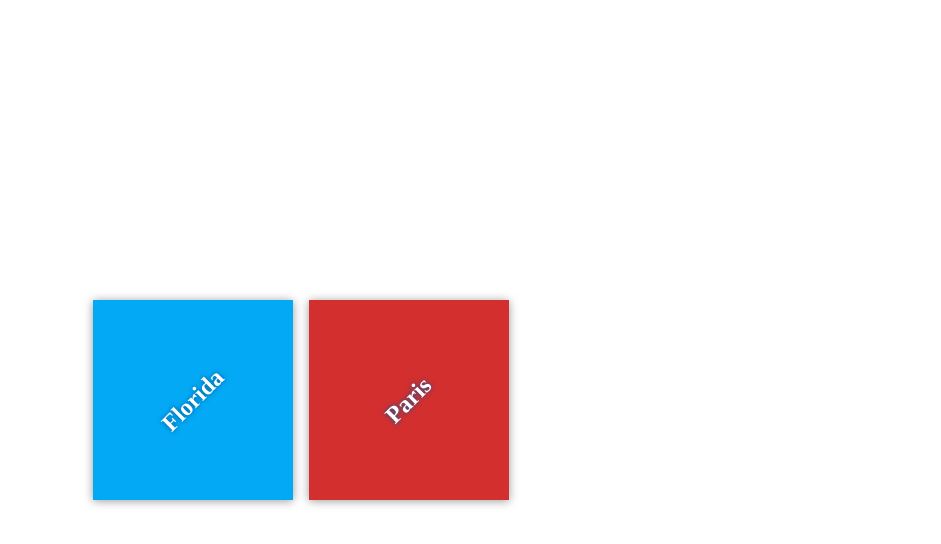
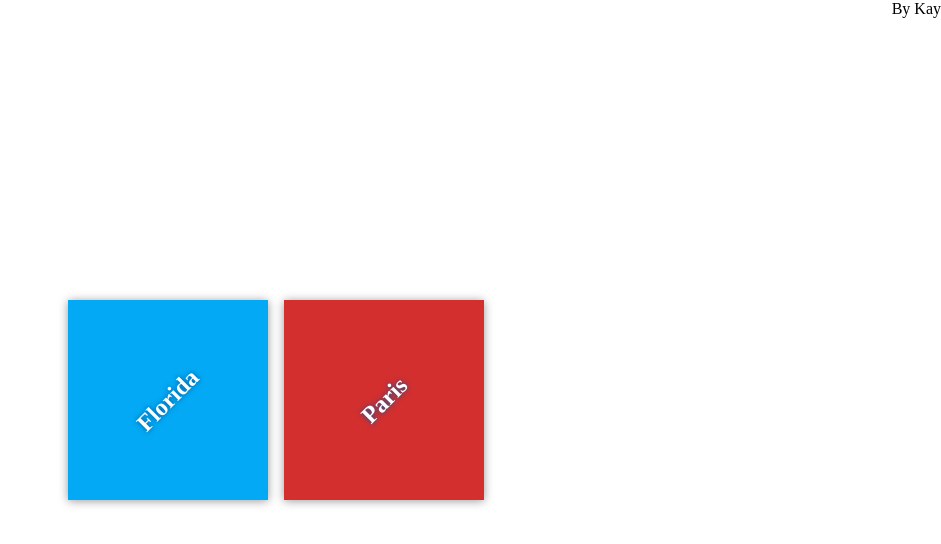
Before and after one commit to KAYounes/my-travel-plans, a plain HTML site: page index.html in a window 1280 px wide. Shown: the whole page, without its empty margins (339-1280 px from the left). Drawn offline with Linux system fonts and the light colour scheme.

Commit message:
Add footer

```diff
--- a/index.html
+++ b/index.html
@@ -17,5 +17,13 @@
             </div>
         </div>
     </div>
+
+    <br>
+    <br>
+    <br>
+
+    <footer>
+        By Kay
+    </footer>
 </body>
 </html>
```
